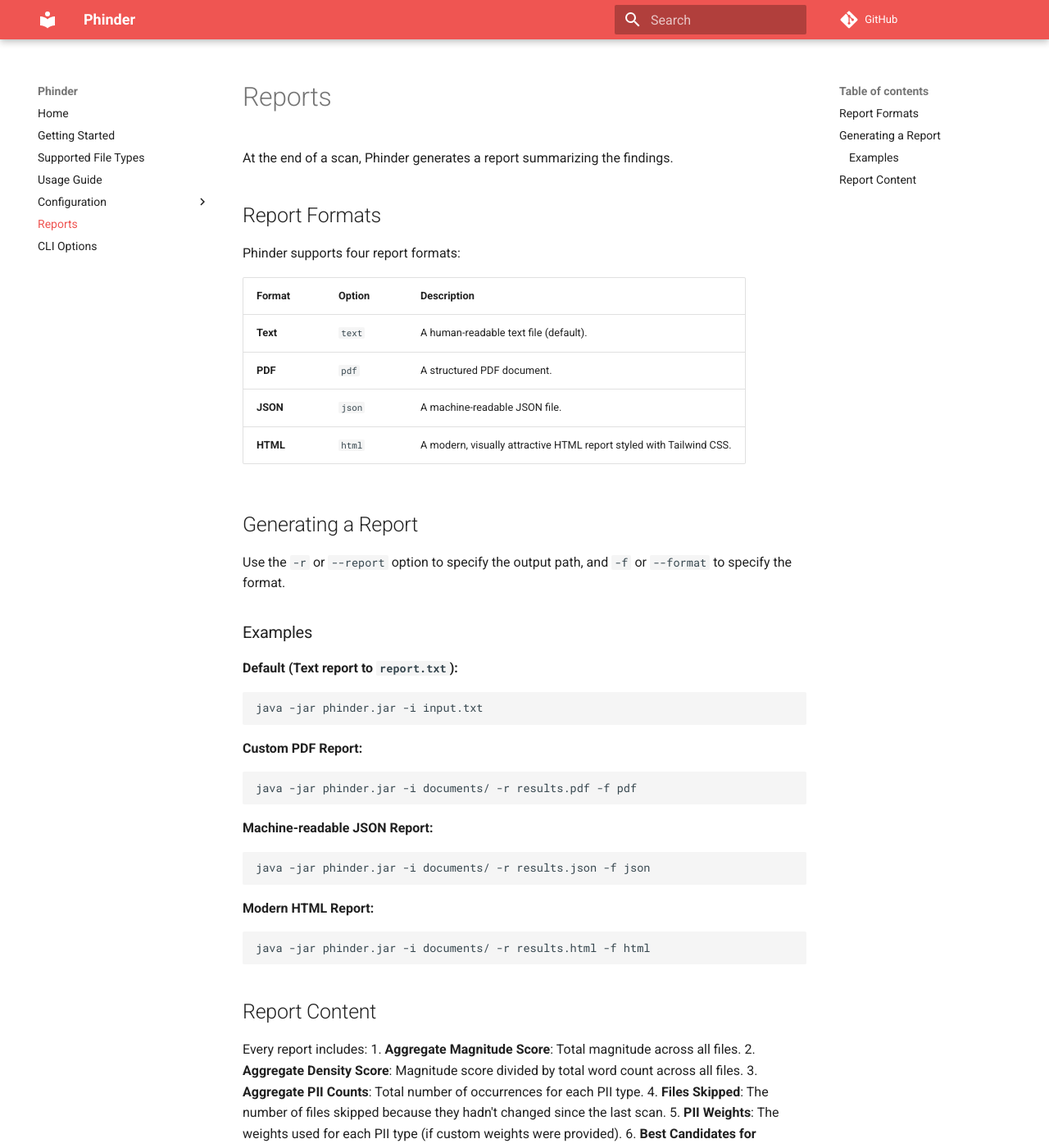
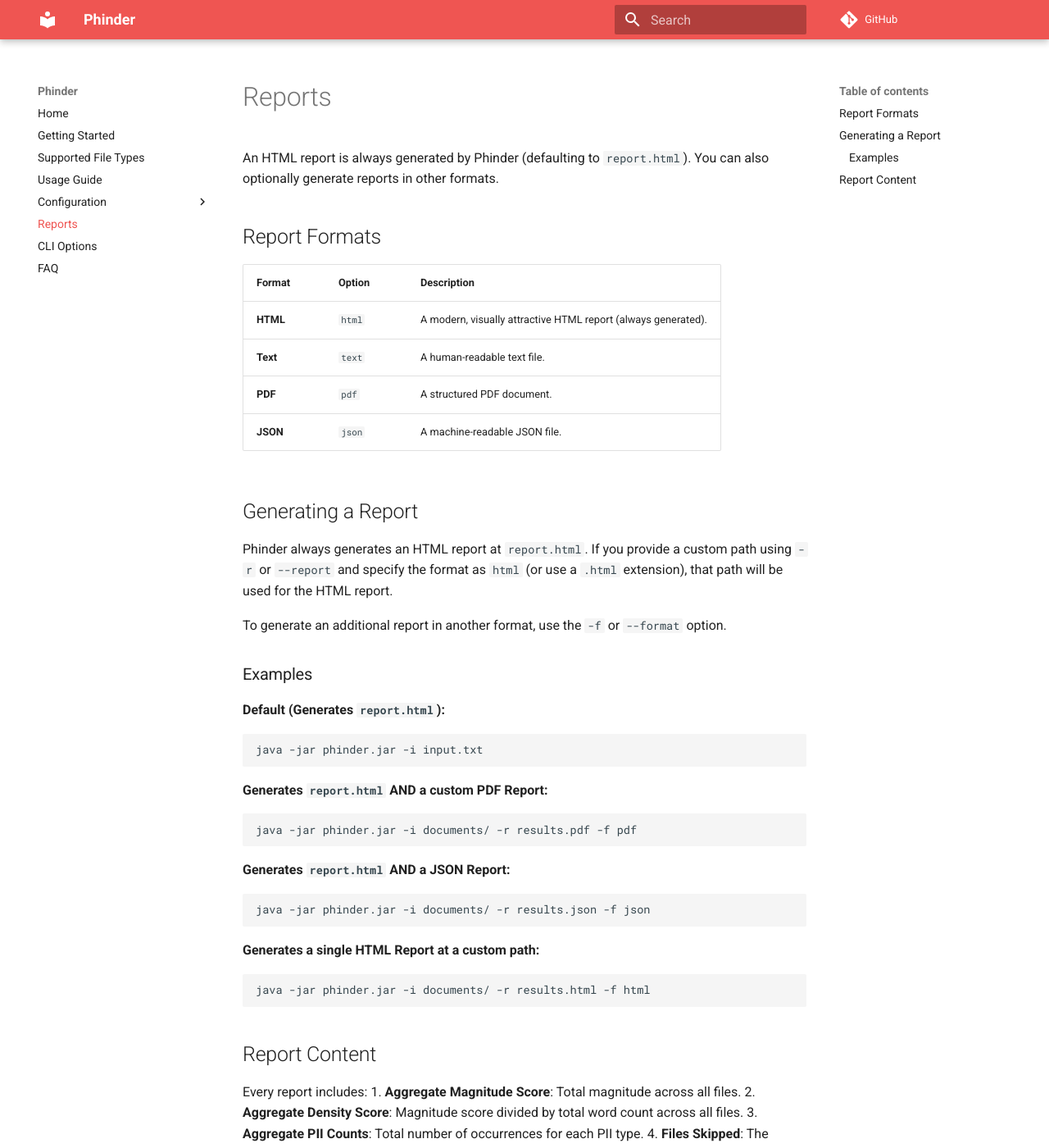
Before and after one commit to philterd/phinder, an MkDocs documentation site: the page built from docs/docs/reports.md, in a window 1280 px wide and 1400 px high. Shown: the whole window at 82% size. Built offline with MkDocs 1.6.1 and Material for MkDocs 9.7.7, drawn with Linux system fonts in a browser that asks for light colours; comment, search, counter and statistics services are not loaded.

Commit message:
Adding FAQ and always generating html report.

````diff
--- a/docs/docs/reports.md
+++ b/docs/docs/reports.md
@@ -1,40 +1,40 @@
 # Reports
 
-At the end of a scan, Phinder generates a report summarizing the findings.
+An HTML report is always generated by Phinder (defaulting to `report.html`). You can also optionally generate reports in other formats.
 
 ## Report Formats
 
-Phinder supports four report formats:
-
 | Format | Option | Description |
 |--------|--------|-------------|
-| **Text** | `text` | A human-readable text file (default). |
+| **HTML** | `html` | A modern, visually attractive HTML report (always generated). |
+| **Text** | `text` | A human-readable text file. |
 | **PDF** | `pdf` | A structured PDF document. |
 | **JSON** | `json` | A machine-readable JSON file. |
-| **HTML** | `html` | A modern, visually attractive HTML report styled with Tailwind CSS. |
 
 ## Generating a Report
 
-Use the `-r` or `--report` option to specify the output path, and `-f` or `--format` to specify the format.
+Phinder always generates an HTML report at `report.html`. If you provide a custom path using `-r` or `--report` and specify the format as `html` (or use a `.html` extension), that path will be used for the HTML report.
+
+To generate an additional report in another format, use the `-f` or `--format` option.
 
 ### Examples
 
-**Default (Text report to `report.txt`):**
+**Default (Generates `report.html`):**
 ```bash
 java -jar phinder.jar -i input.txt
 ```
 
-**Custom PDF Report:**
+**Generates `report.html` AND a custom PDF Report:**
 ```bash
 java -jar phinder.jar -i documents/ -r results.pdf -f pdf
 ```
 
-**Machine-readable JSON Report:**
+**Generates `report.html` AND a JSON Report:**
 ```bash
 java -jar phinder.jar -i documents/ -r results.json -f json
 ```
 
-**Modern HTML Report:**
+**Generates a single HTML Report at a custom path:**
 ```bash
 java -jar phinder.jar -i documents/ -r results.html -f html
 ```
--- a/docs/mkdocs.yml
+++ b/docs/mkdocs.yml
@@ -16,6 +16,7 @@
       - Magnitude Score Weights: configuration/weights.md
   - Reports: reports.md
   - CLI Options: cli-options.md
+  - FAQ: faq.md
 markdown_extensions:
   - admonition
   - pymdownx.highlight:
````
Also changed, not shown: docs/docs/cli-options.md (+2 -2 lines), docs/docs/faq.md (added, +60 -0 lines), 2 other files.
